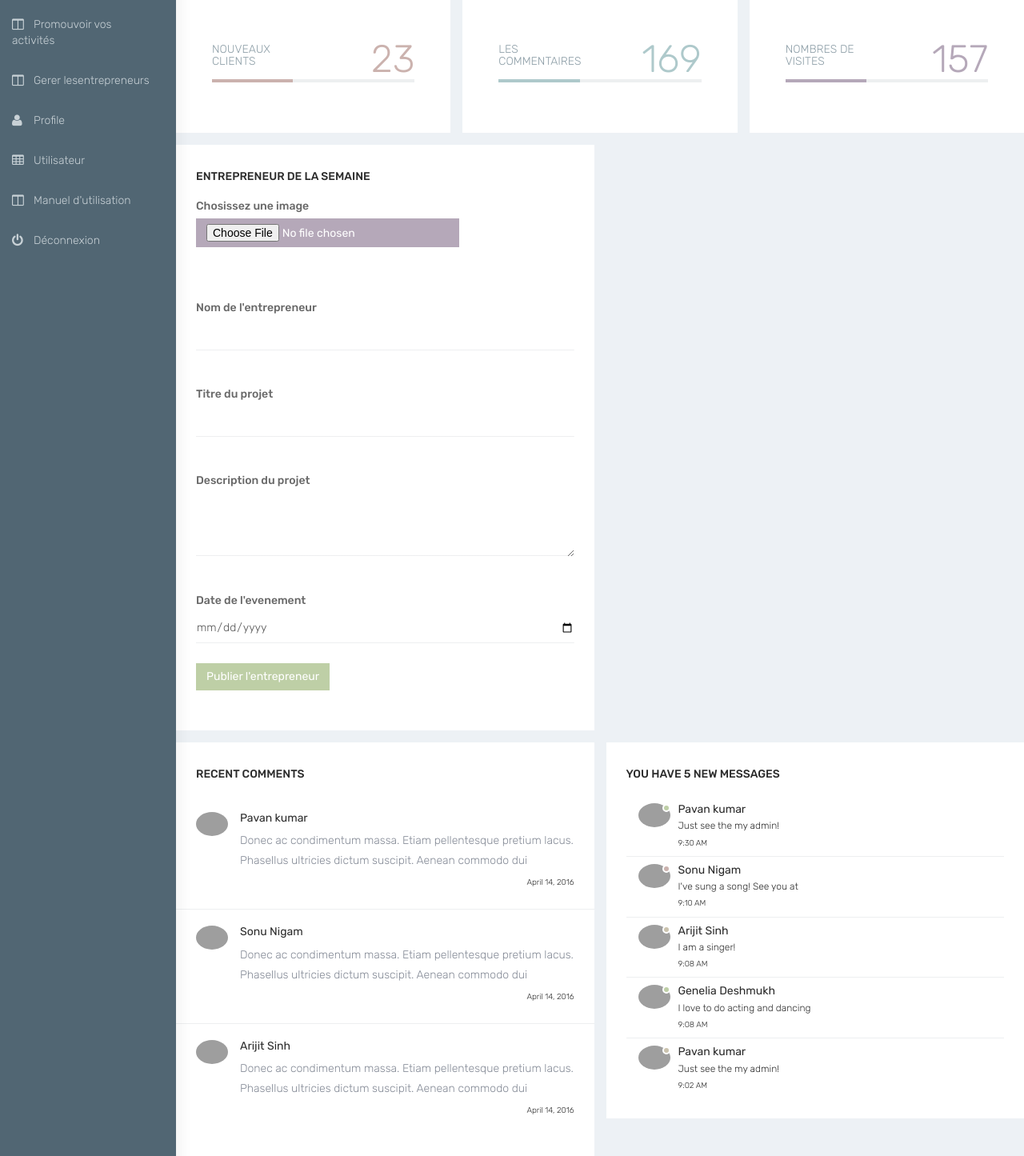
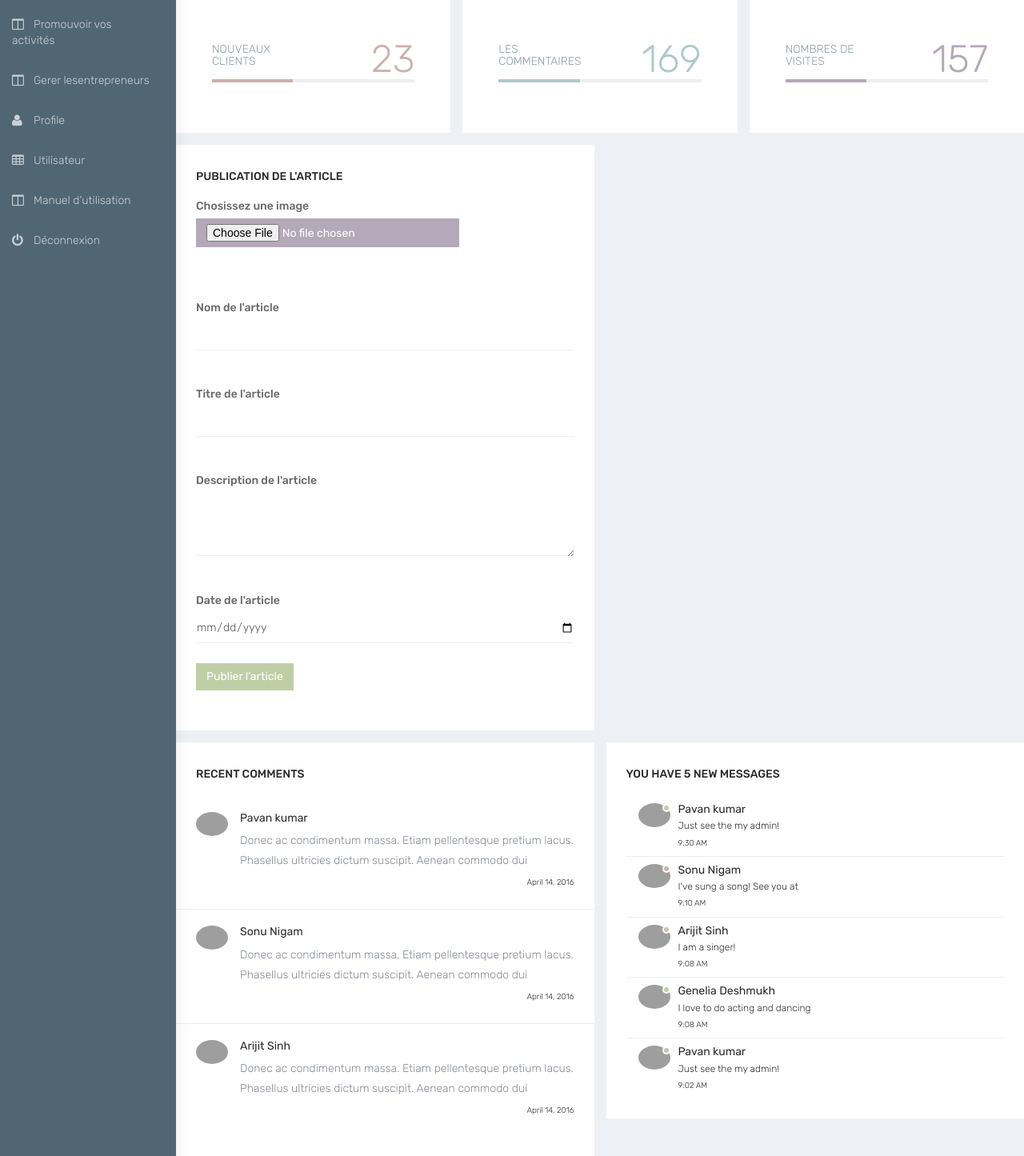
Before and after one commit to patheomwiko/dimsocial, a CodeIgniter app: page /dimsocial/admin in a window 1280 px wide. Shown: the part 164-1609 px from the top of the page at 80% size. Run offline with CodeIgniter, Linux system fonts and the light colour scheme; some libraries are stand-ins or nearby versions; grey boxes are pictures that could not be loaded.

Commit message:
modification admin

```diff
--- a/application/views/admin/index.php
+++ b/application/views/admin/index.php
@@ -192,7 +192,7 @@
          <div class="row">
                 <div class="col-md-12 col-lg-6 col-sm-12">
                     <div class="white-box">
-                        <h3 class="box-title">Entrepreneur de la semaine</h3>
+                        <h3 class="box-title">Publication  de l'article</h3>
                         <form method="POST" action="<?=site_url('admin/upload_entrepreneur');?>" class="form-horizontal form-material">
 
                             <div class="form-group">
@@ -207,7 +207,7 @@
                             </div>
 
                             <div class="form-group">
-                                <label class="col-md-12">Nom de l'entrepreneur</label>
+                                <label class="col-md-12">Nom de l'article</label>
                                 <div class="col-md-12">
                                     <input type="text" value="<?=set_value('name');?>" name="name" class="form-control form-control-line">
                                     <small class="form-text text-danger"><?= form_error('name','<em>','</em>') ?></small><br>
@@ -215,21 +215,21 @@
                             </div>
 
                             <div class="form-group">
-                                <label class="col-md-12">Titre du projet</label>
+                                <label class="col-md-12">Titre de l'article</label>
                                 <div class="col-md-12">
                                     <input type="text" value="<?=set_value('titre');?>" name="titre" class="form-control form-control-line">
                                     <small class="form-text text-danger"><?= form_error('titre','<em>','</em>') ?></small><br>
                                 </div>
                             </div>
                             <div class="form-group">
-                                <label for="example-description" class="col-md-12">Description du projet</label>
+                                <label for="example-description" class="col-md-12">Description de l'article</label>
                                 <div class="col-md-12">
                                     <textarea  rows="4" type="text"  value="<?=set_value('description');?>"  class="form-control form-control-line" name="description" id="example-description"></textarea>
                                     <small class="form-text text-danger"><?= form_error('description','<em>','</em>') ?></small><br>
                                 </div>
                             </div>
                             <div class="form-group">
-                                <label class="col-md-12">Date de l'evenement</label>
+                                <label class="col-md-12">Date de l'article</label>
                                 <div class="col-md-12">
                                     <input type="date"  name="date" value="<?=set_value('date');?>" class="form-control form-control-line"> </div>
                                     <small class="form-text text-danger"><?= form_error('date','<em>','</em>') ?></small><br>
@@ -237,7 +237,7 @@
 
                             <div class="form-group">
                                 <div class="col-sm-12">
-                                    <button class="btn btn-success">Publier l'entrepreneur</button>
+                                    <button class="btn btn-success">Publier l'article</button>
                                 </div>
                             </div>
                         </form>
```
